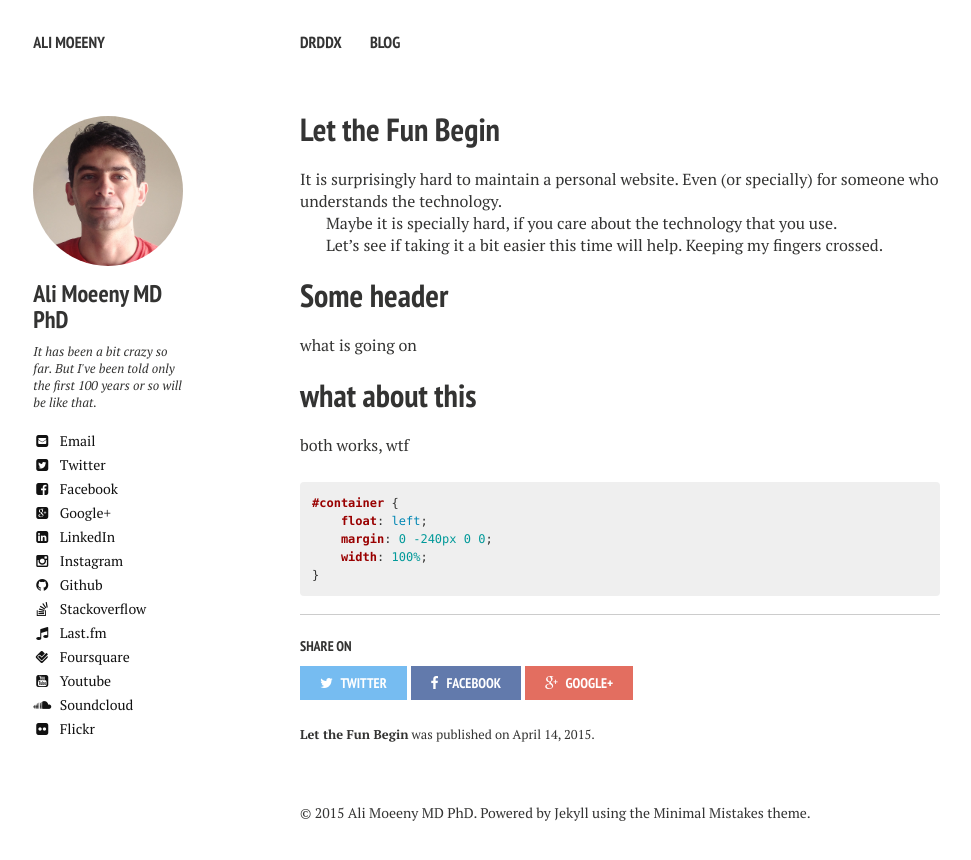
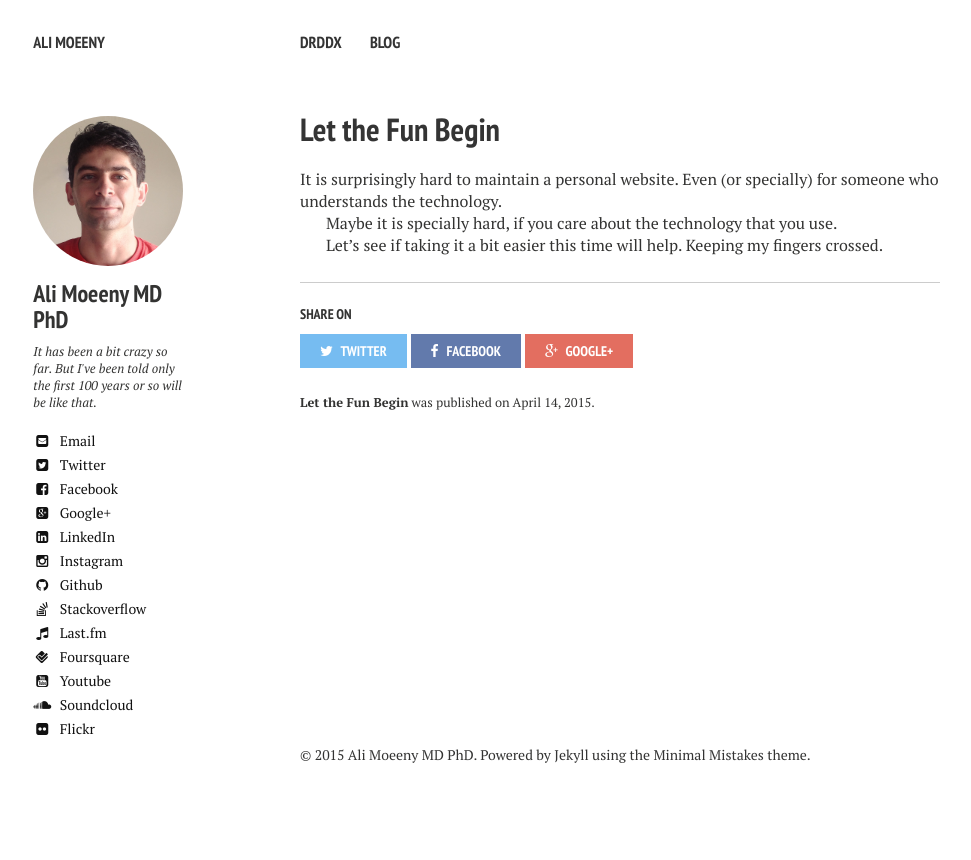
Before and after one commit to alimoeeny/alimoeeny.github.io, a Jekyll site: the page built from _posts/posts/2015-04-14-let-the-fun-begin.md, in a window 1280 px wide. Shown: the top 860 px of the page, without its empty margins (20-991 px from the left). Built offline with Jekyll 4.4.1, drawn with Linux system fonts in a browser that asks for light colours; nearby versions of some CDN libraries.

Commit message:
fixed first post

```diff
--- a/_posts/posts/2015-04-14-let-the-fun-begin.md
+++ b/_posts/posts/2015-04-14-let-the-fun-begin.md
@@ -19,23 +19,3 @@ Maybe it is specially hard, if you care about the technology that you use.
 
 Let's see if taking it a bit easier this time will help.
 Keeping my fingers crossed.
-
-
-Some header
-===========
-
-what is going on
-
-
-#what about this
-
-both works, wtf
-
-
-{% highlight css %}
-#container {
-    float: left;
-    margin: 0 -240px 0 0;
-    width: 100%;
-}
-{% endhighlight %}
```
